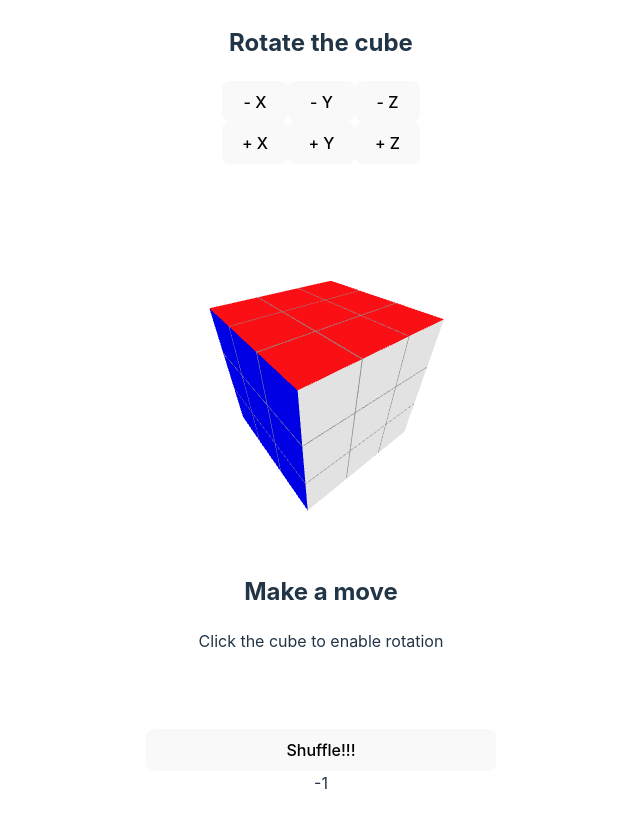
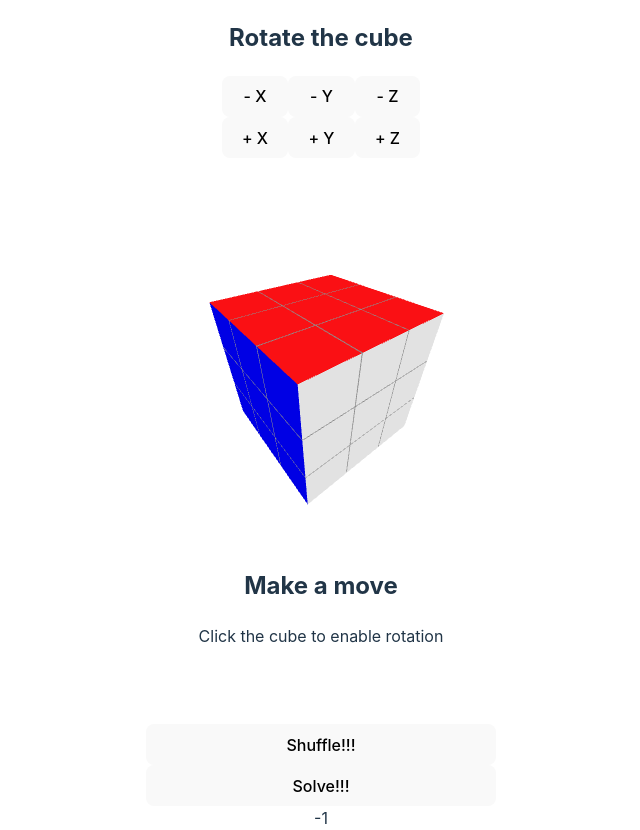
Before and after one commit to eriktoger/rubiks_cube, a React (Vite) app in the folder visualizer/: page / in a window 1280 px wide. Shown: the whole page, without its empty margins (319-959 px from the left). Before the commit the page ends 800 px from the top, so only its background shows below. Built offline with nearby package versions, Linux system fonts and the light colour scheme.

Commit message:
Solving by reversing

```diff
--- a/visualizer/src/components/cube/cube.tsx
+++ b/visualizer/src/components/cube/cube.tsx
@@ -34,10 +34,18 @@ const CenterCube = forwardRef<Mesh, { children: ReactNode }>(
   }
 );
 
+const sleep = (ms: number) => {
+  return new Promise((resolve) => setTimeout(resolve, ms));
+};
+
 export function Cube() {
   const meshRef = useRef<Mesh>(null);
   const [cubeColors, setCubeColors] = useState(initialCubeColors);
   const [selectedCube, setSelectedCube] = useState(-1);
+  const [reverseMoves, setReverseMoves] = useState<
+    { cubeIndex: number; move: number }[]
+  >([]);
+  const [isMoving, setIsMoving] = useState(false);
 
   const rotateCube = (delta: number, axis: "x" | "y" | "z") => {
     if (!meshRef?.current) {
@@ -86,11 +94,13 @@ export function Cube() {
   const rotateMinusX = (cubeIndex: number) => {
     const offset = cubeIndex % 3;
     setCubeColors((prev) => calcRotationMinusX(offset, prev));
+    setReverseMoves((prev) => [...prev, { move: 1, cubeIndex }]);
   };
 
   const rotatePlusX = (cubeIndex: number) => {
     const offset = cubeIndex % 3;
     setCubeColors((prev) => calcRotationPlusX(offset, prev));
+    setReverseMoves((prev) => [...prev, { move: 0, cubeIndex }]);
   };
 
   const rotatePlusY = (cubeIndex: number) => {
@@ -99,6 +109,7 @@ export function Cube() {
         indicies.find((index) => index === cubeIndex)
       ) ?? [];
     setCubeColors((prev) => calcRotationPlusY(rotationIndicies, prev));
+    setReverseMoves((prev) => [...prev, { move: 2, cubeIndex }]);
   };
 
   const rotateMinusY = (cubeIndex: number) => {
@@ -107,6 +118,7 @@ export function Cube() {
         indicies.find((index) => index === cubeIndex)
       ) ?? [];
     setCubeColors((prev) => calcRotationMinusY(rotationIndicies, prev));
+    setReverseMoves((prev) => [...prev, { move: 3, cubeIndex }]);
   };
 
   const rotatePlusZ = (cubeIndex: number) => {
@@ -115,6 +127,7 @@ export function Cube() {
         indicies.find((index) => index === cubeIndex)
       ) ?? [];
     setCubeColors((prev) => calcRotationPlusZ(rotationIndicies, prev));
+    setReverseMoves((prev) => [...prev, { move: 4, cubeIndex }]);
   };
 
   const rotateMinusZ = (cubeIndex: number) => {
@@ -123,13 +136,14 @@ export function Cube() {
         indicies.find((index) => index === cubeIndex)
       ) ?? [];
     setCubeColors((prev) => calcRotationMinusZ(rotationIndicies, prev));
+    setReverseMoves((prev) => [...prev, { move: 5, cubeIndex }]);
   };
 
-  const shuffle = () => {
+  const shuffle = async () => {
     const nrOfShuffles = 10;
     const numberOfOperations = 6;
     const numberOfCubes = 27;
-    const reverseOperations = [];
+    setIsMoving(true);
     for (let i = 0; i < nrOfShuffles; i++) {
       const operation = Math.floor(Math.random() * numberOfOperations);
       const cubeIndex = Math.floor(Math.random() * numberOfCubes);
@@ -162,7 +176,44 @@ export function Cube() {
           break;
         }
       }
+      await sleep(300);
     }
+    setIsMoving(false);
+  };
+
+  const solve = async () => {
+    setIsMoving(true);
+    for (const reverseMove of reverseMoves.reverse()) {
+      const { move, cubeIndex } = reverseMove;
+      switch (move) {
+        case 0: {
+          rotateMinusX(cubeIndex);
+          break;
+        }
+        case 1: {
+          rotatePlusX(cubeIndex);
+          break;
+        }
+        case 2: {
+          rotateMinusY(cubeIndex);
+          break;
+        }
+        case 3: {
+          rotatePlusY(cubeIndex);
+          break;
+        }
+        case 4: {
+          rotateMinusZ(cubeIndex);
+          break;
+        }
+        case 5: {
+          rotatePlusZ(cubeIndex);
+          break;
+        }
+      }
+      await sleep(300);
+    }
+    setIsMoving(false);
   };
 
   return (
@@ -221,7 +272,7 @@ export function Cube() {
           >
             <div style={{ display: "flex", flexDirection: "column" }}>
               <button onClick={() => rotateMinusX(selectedCube)}>- X </button>
-              <button onClick={() => rotatePlusX}>+ X</button>
+              <button onClick={() => rotatePlusX(selectedCube)}>+ X</button>
             </div>
             <div style={{ display: "flex", flexDirection: "column" }}>
               <button onClick={() => rotateMinusY(selectedCube)}>- Y</button>
@@ -235,7 +286,12 @@ export function Cube() {
         )}
         {selectedCube === -1 && <span>Click the cube to enable rotation</span>}
       </div>
-      <button onClick={shuffle}>Shuffle!!!</button>
+      <button onClick={shuffle} disabled={isMoving}>
+        Shuffle!!!
+      </button>
+      <button onClick={solve} disabled={isMoving}>
+        Solve!!!
+      </button>
       <span>{selectedCube}</span>
     </div>
   );
```
